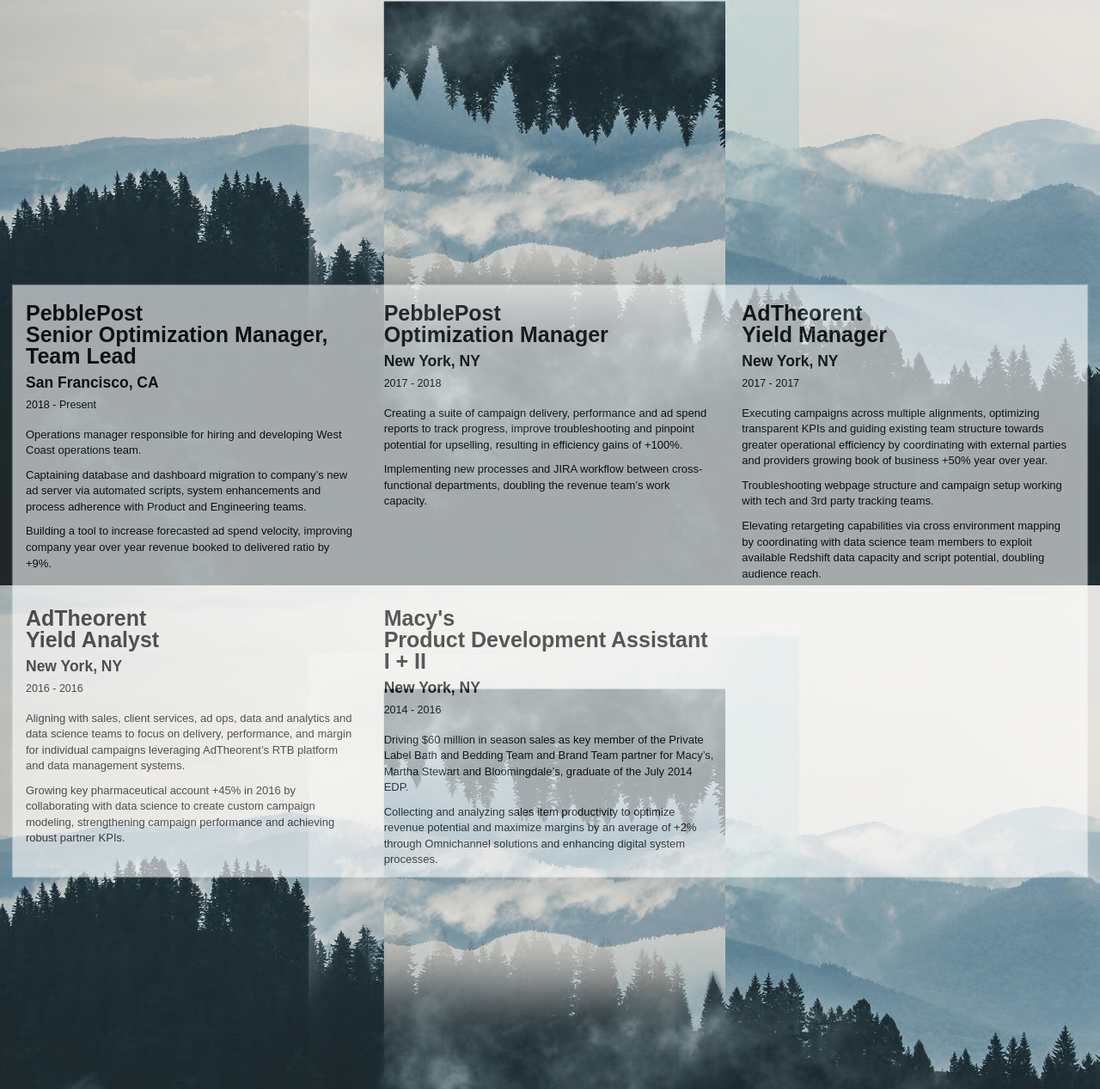
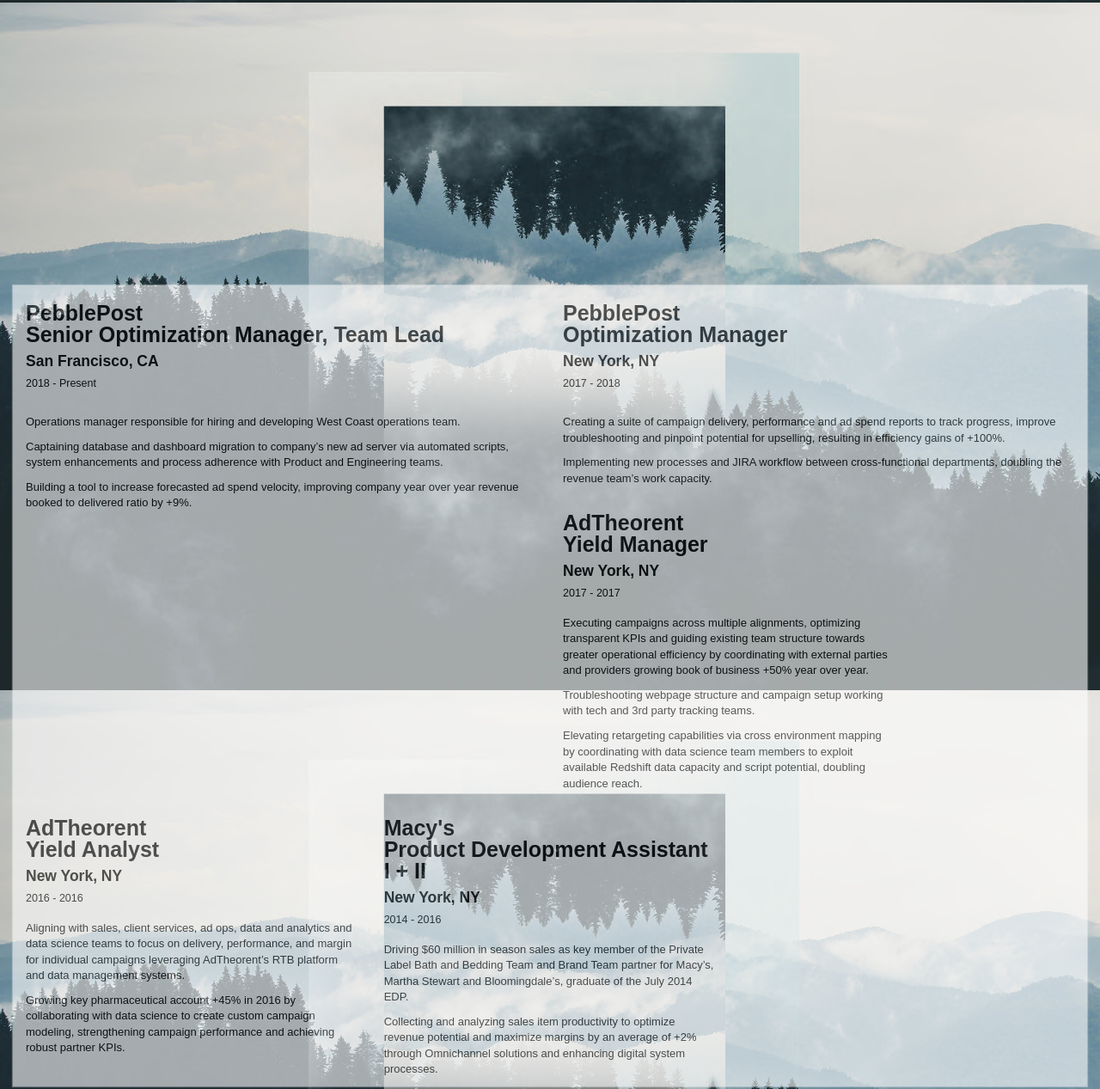
Before and after one commit to eddiejew/eddiejew.github.io, a plain HTML site: page index.html in a window 1280 px wide. Shown: the part 1448-2715 px from the top of the page at 86% size. Drawn offline with nearby package versions, Linux system fonts and the light colour scheme; a script that the page names is missing.

Commit message:
Spacing updates

```diff
--- a/index.html
+++ b/index.html
@@ -145,7 +145,7 @@
                             </div>
                         </div>
                         <div class="row readability">
-                            <div class="col-lg-4 col-md-4 col-sm-6">
+                            <div class="col-lg-6 col-md-6 col-sm-6">
                                 <div class="work">
                                     <h3>PebblePost<br>
                                         Senior Optimization Manager, Team Lead</h3>
@@ -156,7 +156,7 @@
                                         <p>Building a tool to increase forecasted ad spend velocity, improving company year over year revenue booked to delivered ratio by +9%.</p>
                                 </div>
                             </div>
-                            <div class="col-lg-4 col-md-4 col-sm-6">
+                            <div class="col-lg-6 col-md-6 col-sm-6">
                                 <div class="work">
                                     <h3>PebblePost<br>
                                         Optimization Manager</h3>
```
